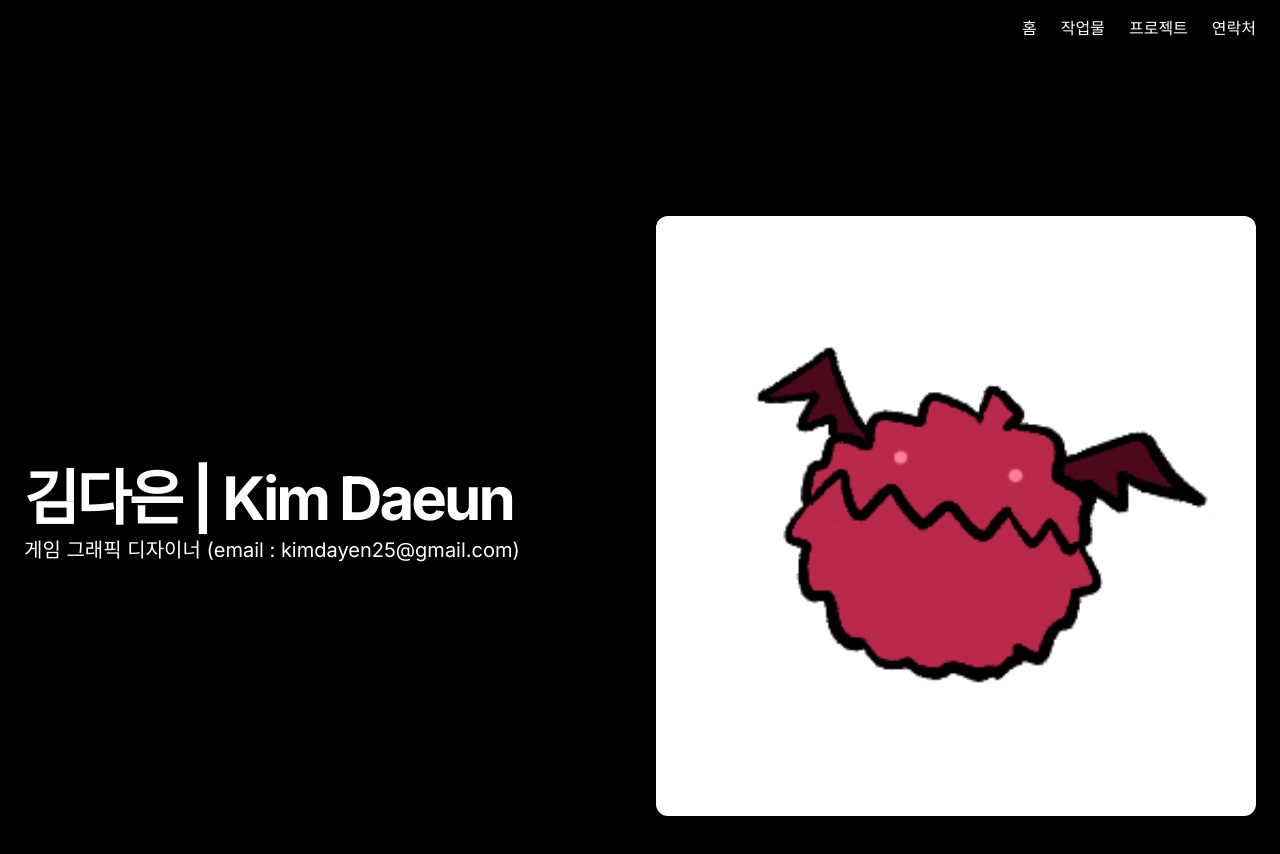
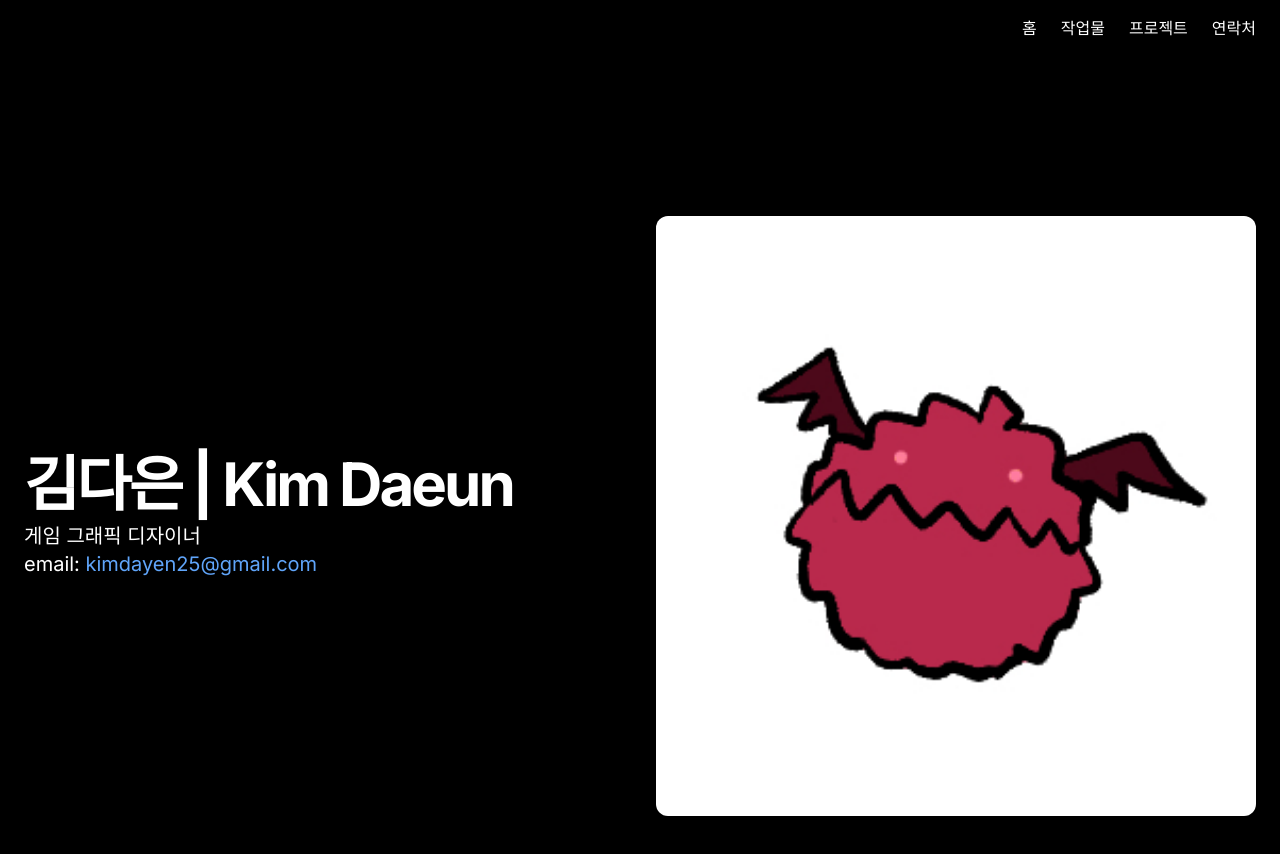
Before and after one commit to daeun1018/de-pf, a Next.js app: page / in a window 1280 px wide. Shown: the top 854 px of the page. Built offline with nearby package versions, Linux system fonts and the light colour scheme.

Commit message:
포트폴리오 수정

```diff
--- a/app/page.tsx
+++ b/app/page.tsx
@@ -28,7 +28,9 @@ export default function Home() {
         <div className="space-y-2">
           <h1 className="text-3xl font-bold tracking-tighter sm:text-5xl xl:text-6xl/none text-white">김다은 | Kim Daeun</h1>
           <p className="max-w-[600px] text-gray-500 md:text-xl dark:text-gray-400 text-white">
-                  게임 그래픽 디자이너 (email : kimdayen25@gmail.com)</p>
+            게임 그래픽 디자이너<br />
+            email: <a href="mailto:kimdayen25@gmail.com" className="text-blue-400">kimdayen25@gmail.com</a>
+          </p>
         </div>
       </div>
       <img
@@ -41,6 +43,7 @@ export default function Home() {
     </div>
   </div>
 </section>
+
 
       <section className="w-full py-12 md:py-24 lg:py-32 flex justify-center" id="작업물">
         <div className="container px-4 md:px-6">
```
Lines whose indentation alone changed are shown as unchanged.
